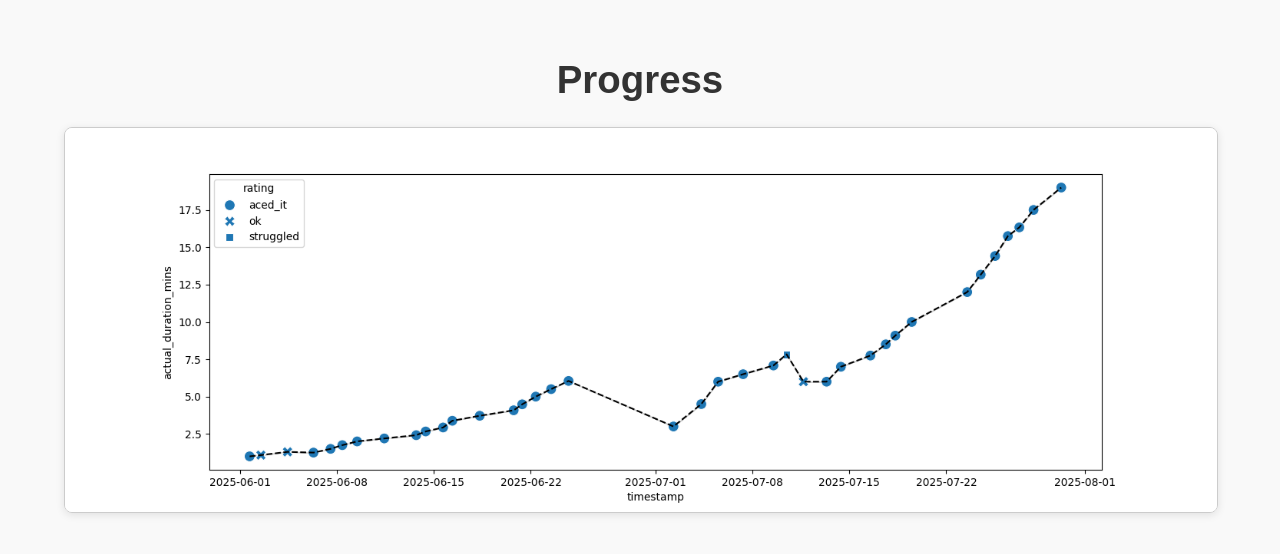
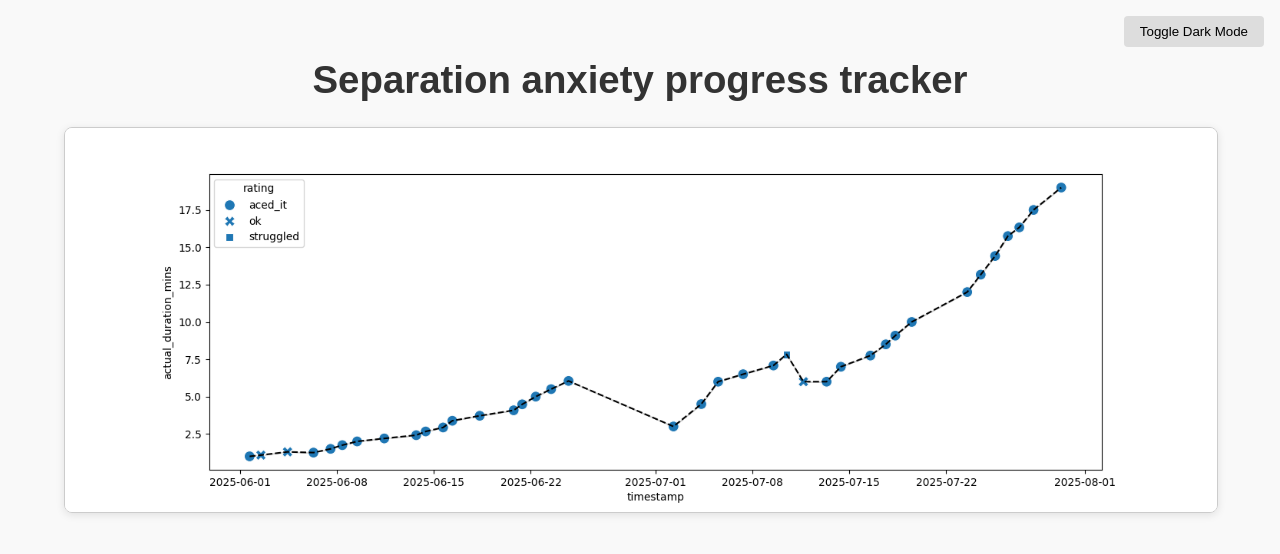
Before and after one commit to sdysch/separation_anxiety_tracker, a plain HTML site: page docs/index.html in a window 1280 px wide. Drawn offline with Linux system fonts and the light colour scheme.

Commit message:
Add dark mode toggle

```diff
--- a/docs/index.html
+++ b/docs/index.html
@@ -3,19 +3,20 @@
 <head>
     <meta charset="UTF-8">
     <meta name="viewport" content="width=device-width, initial-scale=1.0">
-    <title>Progress</title>
+    <title>Separation anxiety progress tracker</title>
     <style>
         body {
             font-family: sans-serif;
             margin: 0;
             padding: 1rem;
             background-color: #f9f9f9;
+            color: #333;
             text-align: center;
+            transition: background-color 0.3s, color 0.3s;
         }
 
         h1 {
             font-size: 1.8rem;
-            color: #333;
         }
 
         img {
@@ -24,6 +25,32 @@
             border: 1px solid #ccc;
             border-radius: 8px;
             box-shadow: 0 2px 8px rgba(0,0,0,0.1);
+        }
+
+        .dark {
+            background-color: #121212;
+            color: #f1f1f1;
+        }
+
+        .dark img {
+            border-color: #444;
+            box-shadow: 0 2px 8px rgba(255, 255, 255, 0.1);
+        }
+
+        .toggle-btn {
+            position: absolute;
+            top: 1rem;
+            right: 1rem;
+            padding: 0.5rem 1rem;
+            background-color: #ddd;
+            border: none;
+            border-radius: 4px;
+            cursor: pointer;
+        }
+
+        .dark .toggle-btn {
+            background-color: #333;
+            color: #fff;
         }
 
         @media (min-width: 768px) {
@@ -37,7 +64,14 @@
     </style>
 </head>
 <body>
-    <h1>Progress</h1>
+    <button class="toggle-btn" onclick="toggleDarkMode()">Toggle Dark Mode</button>
+    <h1>Separation anxiety progress tracker</h1>
     <img src="plot.png" alt="Generated Plot">
+
+    <script>
+        function toggleDarkMode() {
+            document.body.classList.toggle('dark');
+        }
+    </script>
 </body>
 </html>
```
